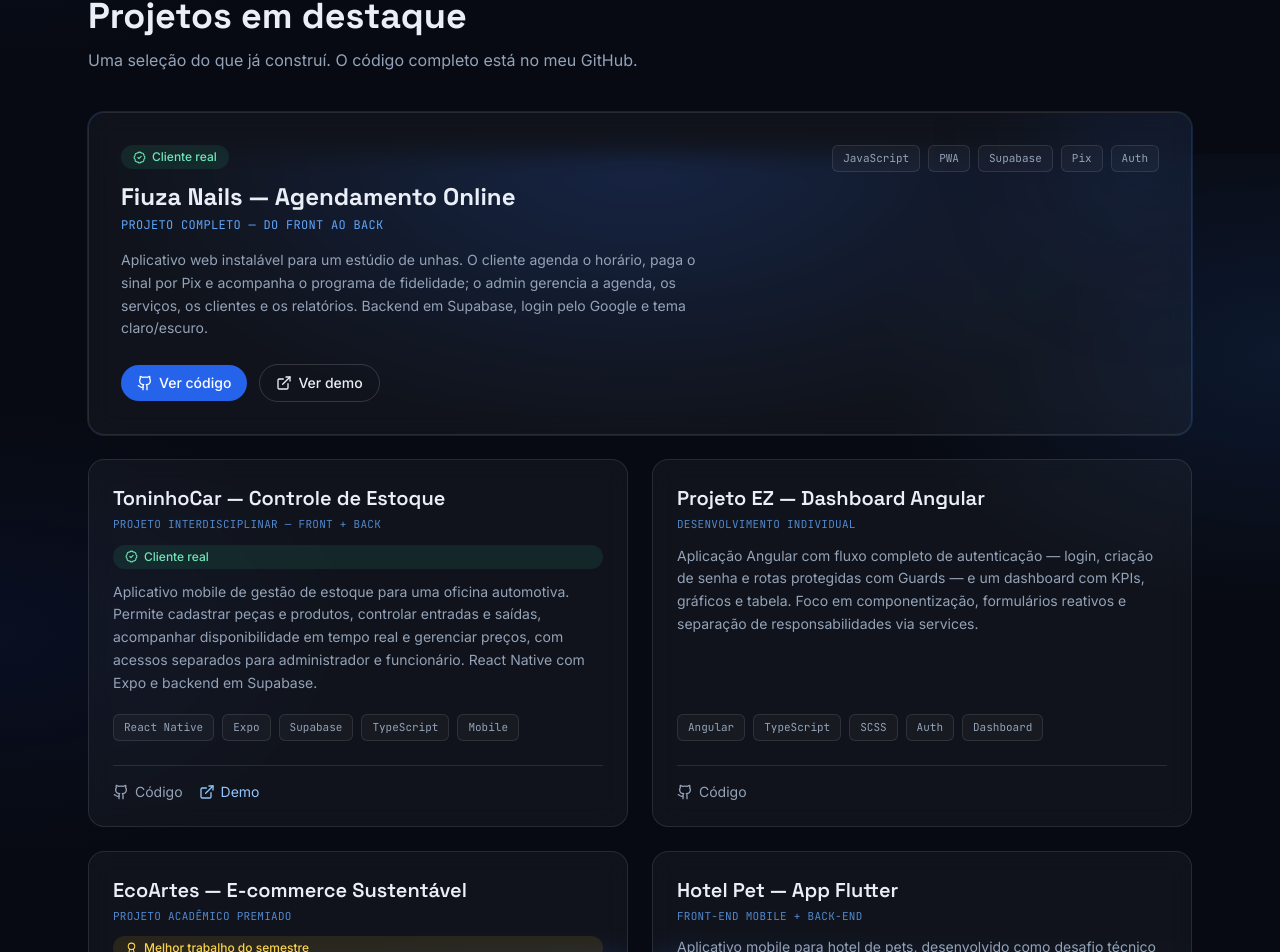
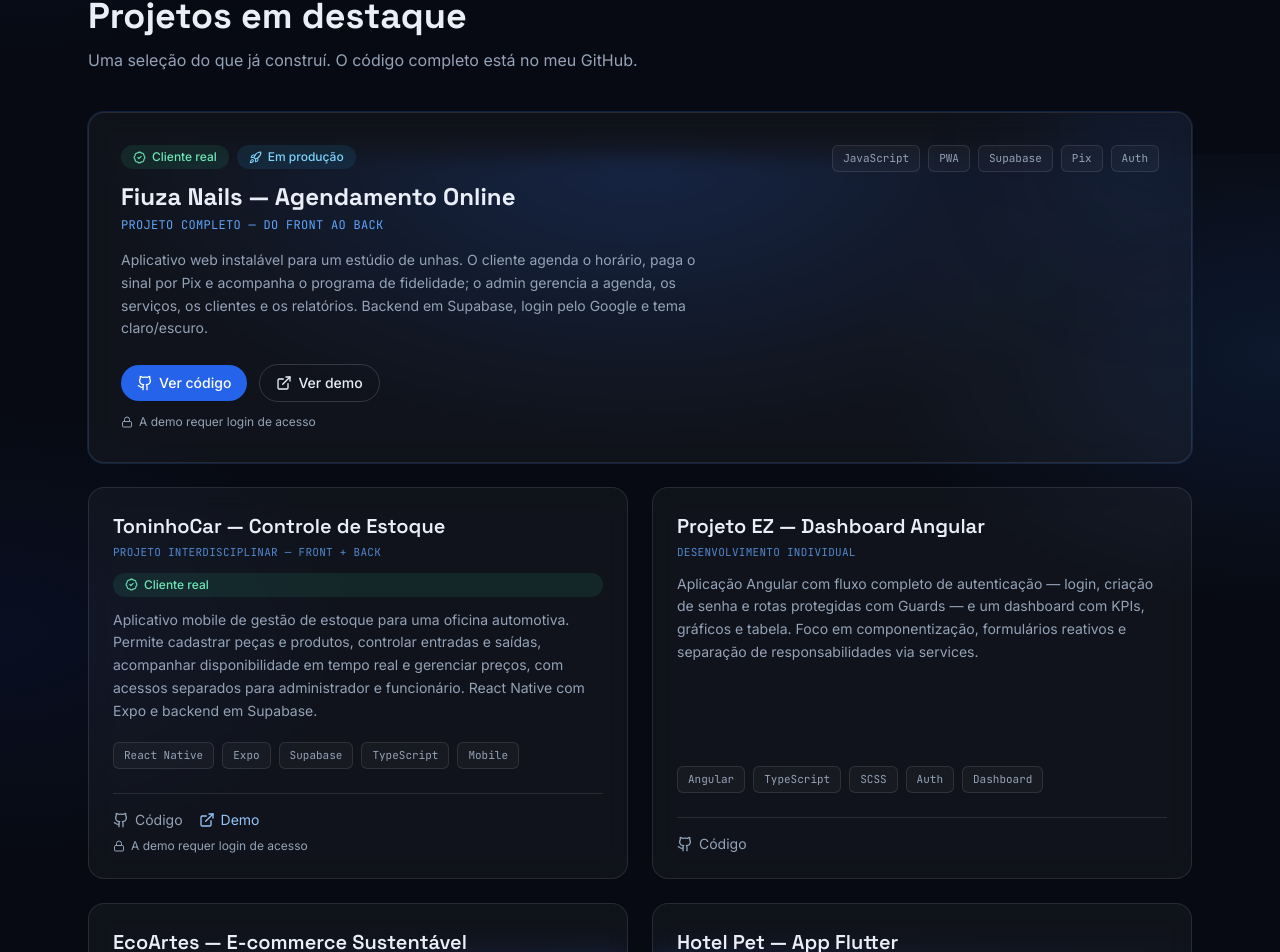
Before and after one commit to markin-98/MV-Tech-Studio, a Next.js app: page / in a window 1280 px wide. Shown: the part 2246-3198 px from the top of the page. Built offline with nearby package versions, Linux system fonts and the light colour scheme.

Commit message:
feat: sinaliza demos com login e selo "Em produção" no Fiuza
- Fiuza ganha selo "Em produção" (app real em uso diário pelo salão)
- Aviso "A demo requer login de acesso" nos demos do Fiuza e ToninhoCar

Co-Authored-By: Claude Opus 4.8 <noreply@anthropic.com>

```diff
--- a/components/Projects.tsx
+++ b/components/Projects.tsx
@@ -1,4 +1,4 @@
-import { Github, ExternalLink, Award, BadgeCheck } from "lucide-react";
+import { Github, ExternalLink, Award, BadgeCheck, Rocket, Lock } from "lucide-react";
 import Reveal from "./Reveal";
 import { projects } from "@/lib/data";
 
@@ -27,6 +27,11 @@ export default function Projects() {
                 {featured.realClient && (
                   <span className="inline-flex items-center gap-1.5 rounded-full bg-emerald-400/10 px-3 py-1 text-xs font-medium text-emerald-600 dark:text-emerald-300">
                     <BadgeCheck size={13} /> Cliente real
+                  </span>
+                )}
+                {featured.inProduction && (
+                  <span className="inline-flex items-center gap-1.5 rounded-full bg-sky-400/10 px-3 py-1 text-xs font-medium text-sky-600 dark:text-sky-300">
+                    <Rocket size={13} /> Em produção
                   </span>
                 )}
                 {featured.award && (
@@ -66,6 +71,11 @@ export default function Projects() {
                   </a>
                 )}
               </div>
+              {featured.demoRequiresAuth && (
+                <p className="mt-3 flex items-center gap-1.5 text-xs text-muted">
+                  <Lock size={12} /> A demo requer login de acesso
+                </p>
+              )}
             </div>
             <div className="flex flex-wrap gap-2 md:justify-end md:self-start">
               {featured.tags.map((t) => (
@@ -100,6 +110,12 @@ export default function Projects() {
               {p.realClient && (
                 <p className="mt-3 inline-flex items-center gap-1.5 rounded-full bg-emerald-400/10 px-3 py-1 text-xs font-medium text-emerald-600 dark:text-emerald-300">
                   <BadgeCheck size={13} /> Cliente real
+                </p>
+              )}
+
+              {p.inProduction && (
+                <p className="mt-3 inline-flex items-center gap-1.5 rounded-full bg-sky-400/10 px-3 py-1 text-xs font-medium text-sky-600 dark:text-sky-300">
+                  <Rocket size={13} /> Em produção
                 </p>
               )}
 
@@ -144,6 +160,11 @@ export default function Projects() {
                   </a>
                 )}
               </div>
+              {p.demoRequiresAuth && (
+                <p className="mt-2 flex items-center gap-1.5 text-xs text-muted">
+                  <Lock size={12} /> A demo requer login de acesso
+                </p>
+              )}
             </article>
           </Reveal>
         ))}
--- a/lib/data.ts
+++ b/lib/data.ts
@@ -68,6 +68,8 @@ export type Project = {
   award?: string;
   role?: string;
   realClient?: boolean;
+  inProduction?: boolean;
+  demoRequiresAuth?: boolean;
 };
 
 export const projects: Project[] = [
@@ -80,6 +82,8 @@ export const projects: Project[] = [
     demo: "https://fiuzanails.netlify.app",
     highlight: true,
     realClient: true,
+    inProduction: true,
+    demoRequiresAuth: true,
     role: "Projeto completo — do front ao back",
   },
   {
@@ -91,6 +95,7 @@ export const projects: Project[] = [
     demo: "https://toninho-car-estoque.vercel.app",
     highlight: true,
     realClient: true,
+    demoRequiresAuth: true,
     role: "Projeto interdisciplinar — front + back",
   },
   {
```
